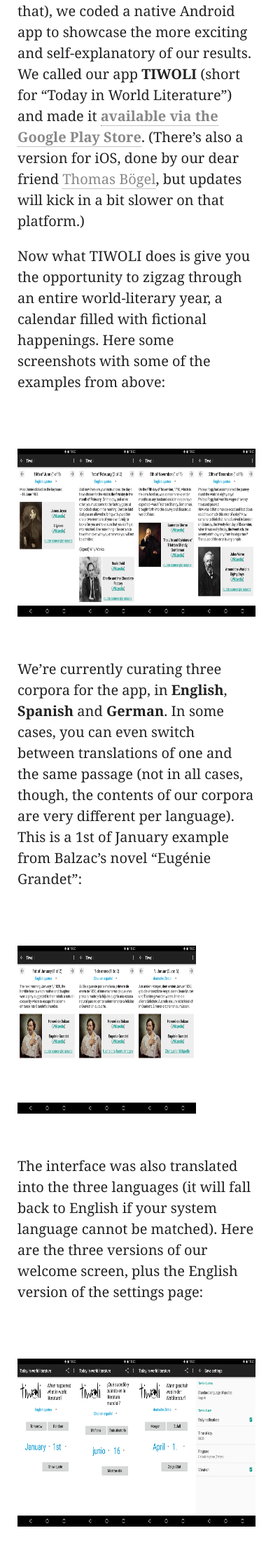
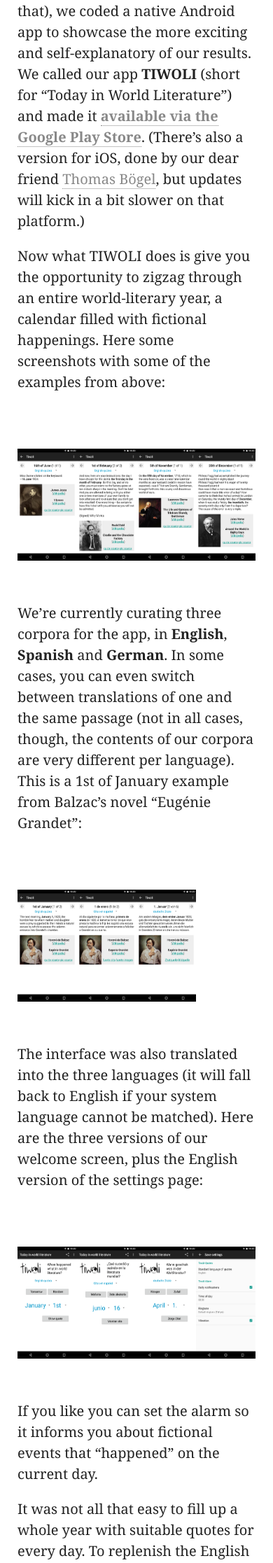
Before and after one commit to weltliteratur/blog, a Jekyll site: the page built from _posts/2016-09-07-Introducing-TIWOLI.markdown, in a window 390 px wide. Shown: the part 2767-5000 px from the top of the page at 70% size. Built offline with Jekyll 4.4.1, drawn with Linux system fonts in a browser that asks for light colours; nearby versions of some CDN libraries; some web fonts are replaced; comment, search, counter and statistics services are not loaded.

Commit message:
img responsiveness

```diff
--- a/css/style.css
+++ b/css/style.css
@@ -646,9 +646,9 @@
 #tiwoligallery img {width: 225px; height: 400px;}
 
 @media all and (max-width: 960px) {
-	#tiwoligallery img {width: 180px; height: 320px;}
+	#tiwoligallery img {width: 135px; height: 240px;}
 }
 
 @media all and (max-width: 600px) {
-	#tiwoligallery img {width: 135px; height: 240px;}
+	#tiwoligallery img {width: 90px; height: 160px;}
 }
```
